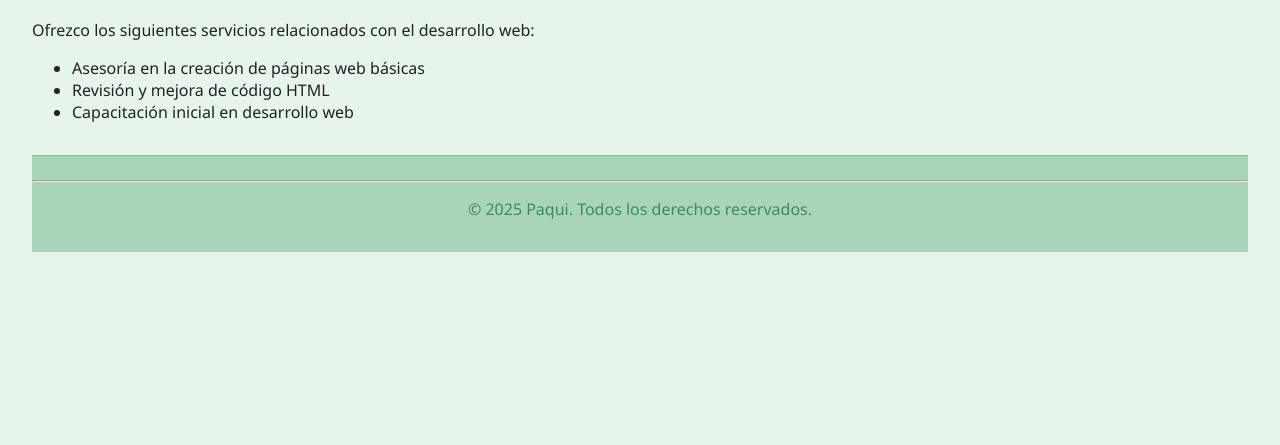
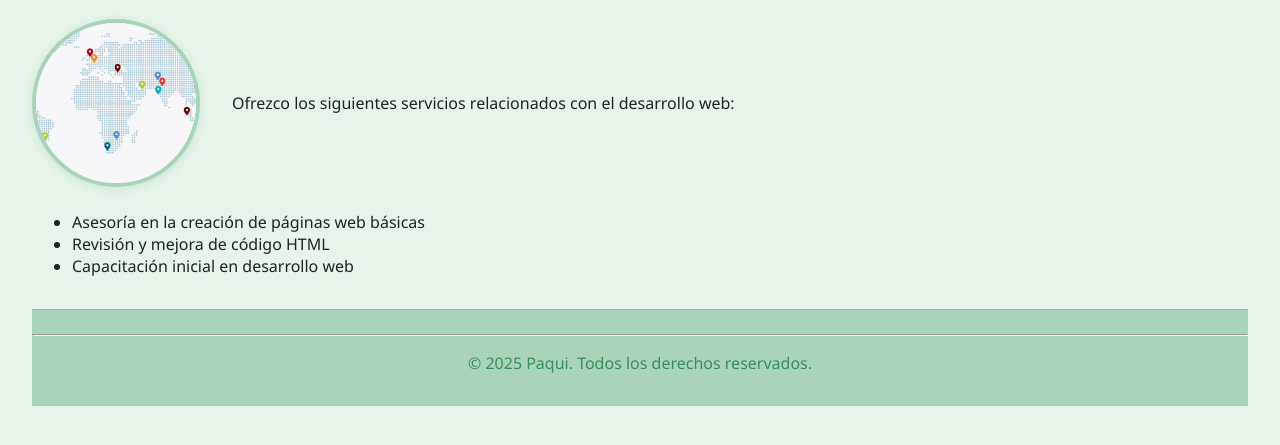
Before and after one commit to patronespaquiquintana-bot/trrabajo-practico-web, a plain HTML site: page services.html in a window 1280 px wide. Shown: the part 163-608 px from the top of the page. Drawn offline with Linux system fonts and the light colour scheme.

Commit message:
otras imagenes cambiadas

```diff
--- a/services.html
+++ b/services.html
@@ -16,7 +16,10 @@
         </ul>
     </nav>
     <h1>Servicios</h1>
-    <p>Ofrezco los siguientes servicios relacionados con el desarrollo web:</p>
+    <div style="display: flex; align-items: center; gap: 2em; flex-wrap: wrap; justify-content: center; margin-bottom: 1.5em;">
+        <img src="imagenes/map.png" alt="Mapa gráfico" style="width: 160px; height: 160px; object-fit: cover; border-radius: 50%; box-shadow: 0 2px 8px rgba(56,142,92,0.15); border: 4px solid #a8d5ba; background: #fff;">
+        <p style="flex:1; min-width:220px;">Ofrezco los siguientes servicios relacionados con el desarrollo web:</p>
+    </div>
     <ul>
         <li>Asesoría en la creación de páginas web básicas</li>
         <li>Revisión y mejora de código HTML</li>
```
Also changed, not shown: about.html (+4 -1 lines).
